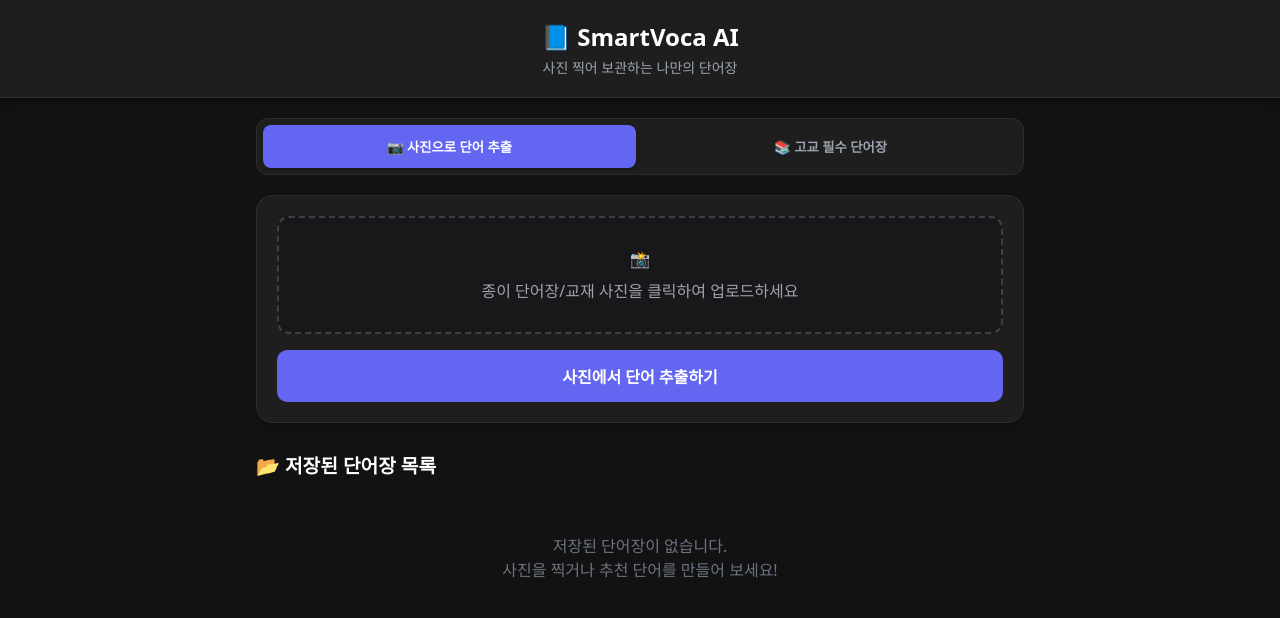
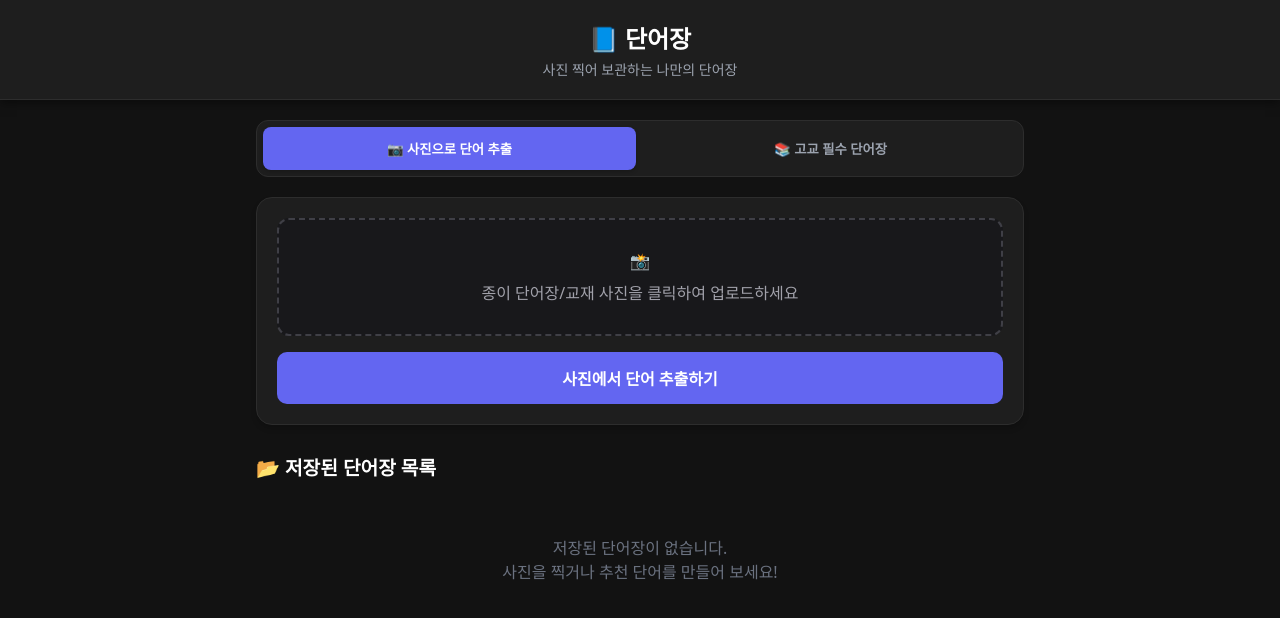
Before and after one commit to Jadenlee0930/new, a website: page index.html in a window 1280 px wide. Drawn offline with Linux system fonts and the light colour scheme.

Commit message:
Update index.html

```diff
--- a/index.html
+++ b/index.html
@@ -3,7 +3,7 @@
 <head>
   <meta charset="UTF-8">
   <meta name="viewport" content="width=device-width, initial-scale=1.0">
-  <title> SmartVoca AI - 단어장 폴더 보관함</title>
+  <title>단어장 - 단어장 폴더 보관함</title>
   <style>
     :root {
       --primary: #6366F1;
@@ -179,7 +179,7 @@
 <body>
 
   <header>
-    <h1>📘 SmartVoca AI</h1>
+    <h1>📘 단어장</h1>
     <p>사진 찍어 보관하는 나만의 단어장</p>
   </header>
 
```
